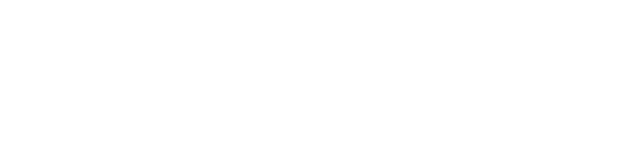
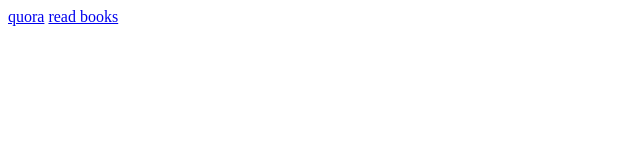
Before and after one commit to hasan13222/test, a plain HTML site: page index.html in a window 1280 px wide. Shown: the whole page, without its empty margins (0-640 px from the left). Drawn offline with Linux system fonts and the light colour scheme.

Commit message:
Update index.html

```diff
--- a/index.html
+++ b/index.html
@@ -1 +1,4 @@
-<html></html>
+<html>
+  <a href="qoura-books.html">quora</a>
+  <a href="qreadbooks.html">read books</a>
+</html>
```
